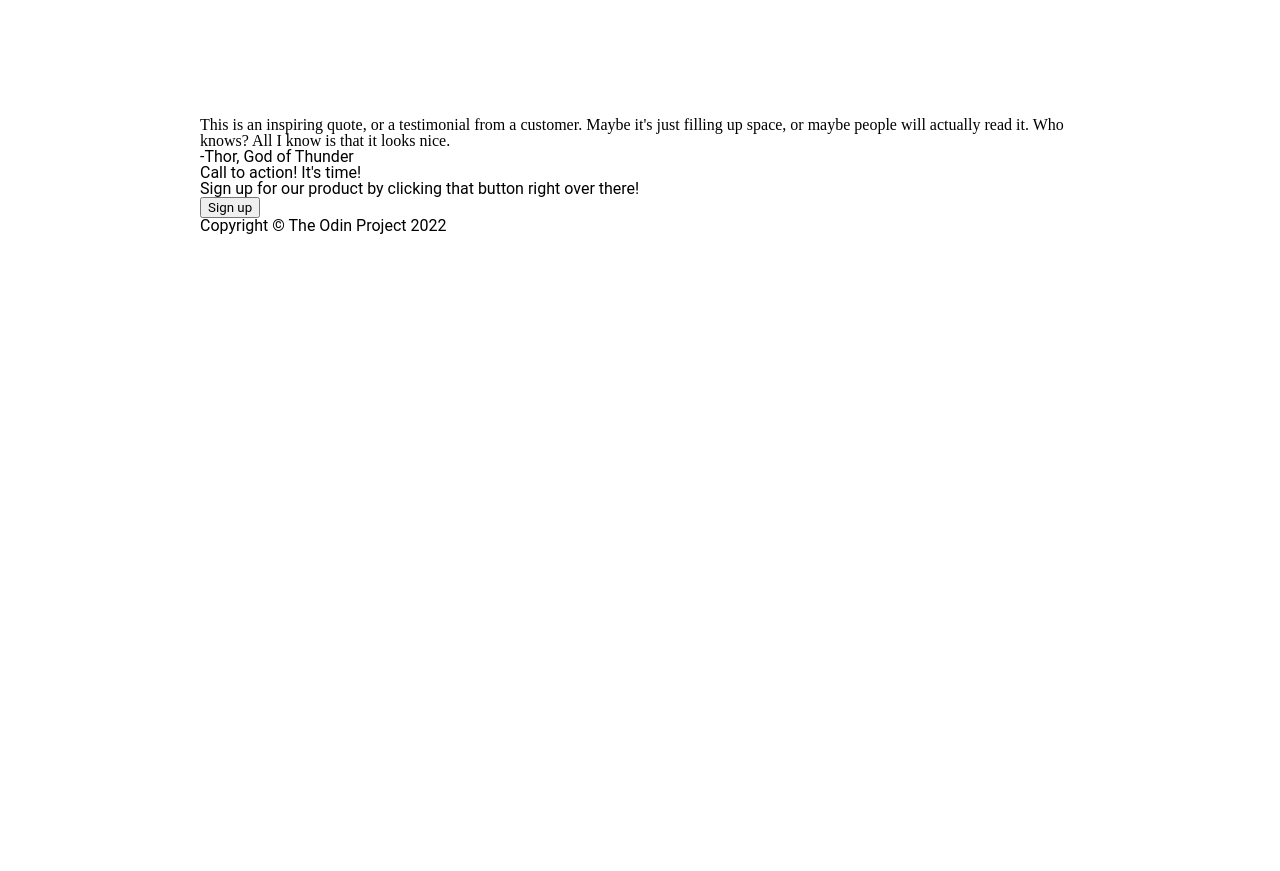
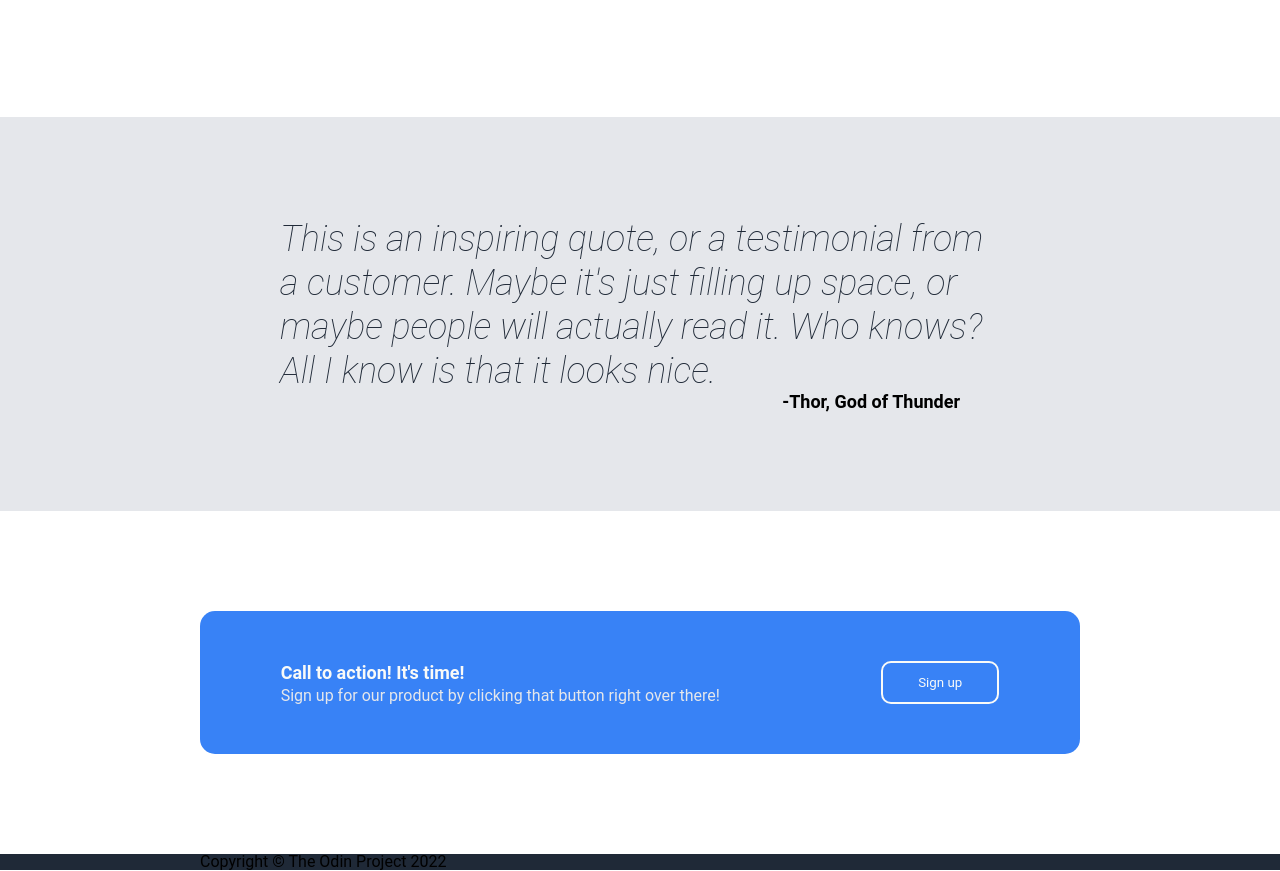
Before and after one commit to ChiaKuo/odin-project-landing, a plain HTML site: page index.html in a window 1280 px wide. Shown: the part 853-1724 px from the top of the page. Before the commit the page ends 1088 px from the top, so only its background shows below. Drawn offline with Linux system fonts and the light colour scheme.

Commit message:
Complete quote and action sections

```diff
--- a/styles/styles.css
+++ b/styles/styles.css
@@ -15,7 +15,8 @@ li {
 
 
 header,
-main,
+.info-container,
+.action-container,
 footer {
   padding: 0 200px;
 }
@@ -29,7 +30,8 @@ h5,
 h6,
 button,
 a,
-li {
+li,
+bq {
   font-family: 'Roboto', Arial;
 }
 
@@ -164,3 +166,76 @@ header ul {
   padding: 10px 0;
   color: #1F2937;
 }
+
+
+/* Quote Container Styles */
+
+.quote-container {
+  background: #E5E7EB;
+  padding: 100px 280px;
+  display: flex;
+  flex-direction: column;
+}
+
+.quote-container bq {
+  font-style: italic;
+  font-size: 36px;
+  font-weight: 100;
+  align-self: flex-end;
+  line-height: 44px;
+  color: #1F2937;
+
+}
+
+.quote-container p {
+  align-self: flex-end;
+  font-weight: 700;
+  font-size: 18px;
+  position: relative;
+  right: 40px;
+}
+
+
+/* Action Container Styles */
+
+.action-container {
+  padding-top: 100px;
+  padding-bottom: 100px;
+}
+
+.action-container .blue-box {
+  background: #3882F6;
+  border-radius: 15px;
+  padding: 50px 0;
+  color: #F9FAF8;
+  display: flex;
+  justify-content: space-around;
+}
+
+.action-container .blue-box .blue-text h2 {
+  font-size: 18px;
+  font-weight: 700;
+  line-height: 24px;
+  margin-bottom: 3px;
+}
+
+.action-container .blue-box .blue-text p {
+  color: #E5E7EB;
+}
+
+.action-container .blue-box button {
+  color: #F9FAF8;
+  background-color: #3882F6;
+  border-radius: 10px;
+  padding: 10px 35px;
+  border: 2px solid #F9FAF8;
+}
+
+
+
+
+/* Footer Styles */
+
+footer {
+  background: #1F2937;
+}
```
Also changed, not shown: index.html (+2 -0 lines).
